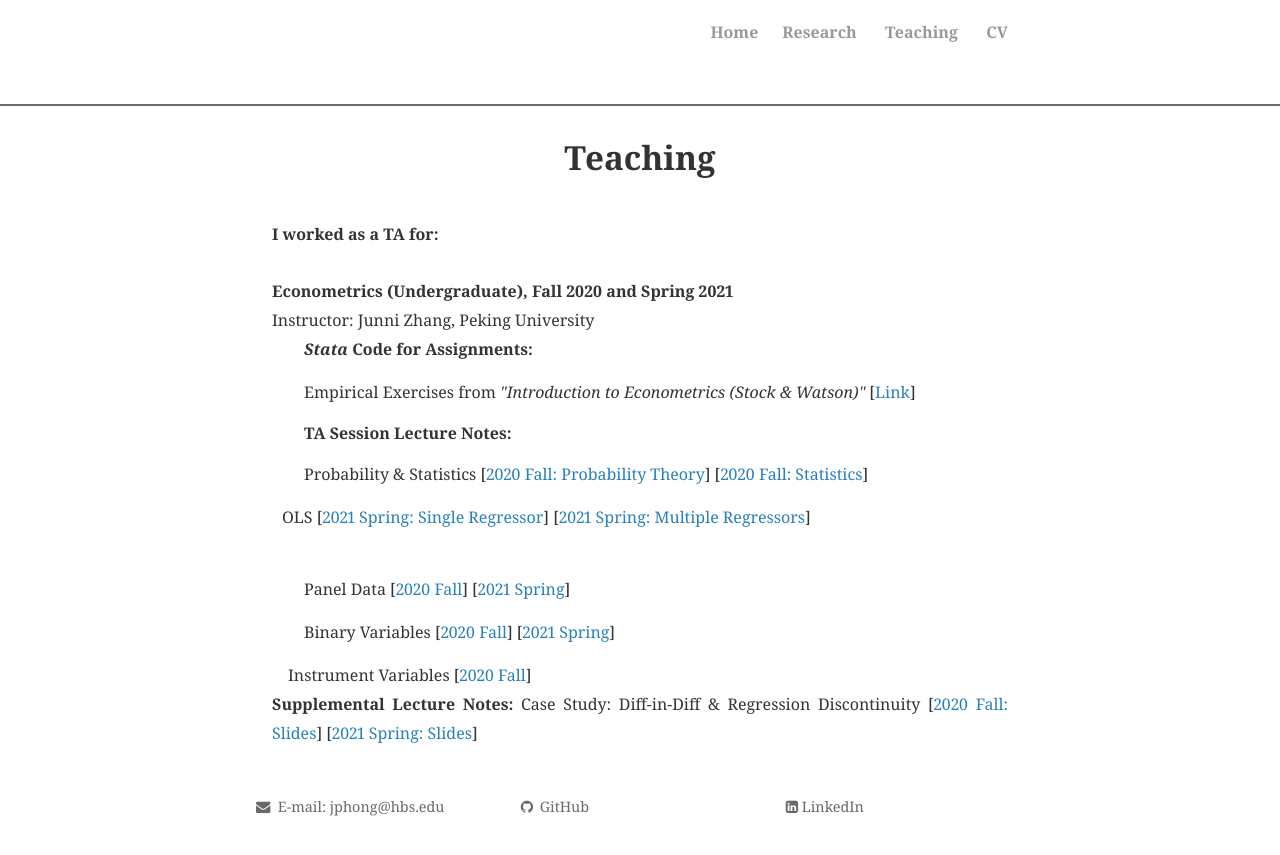
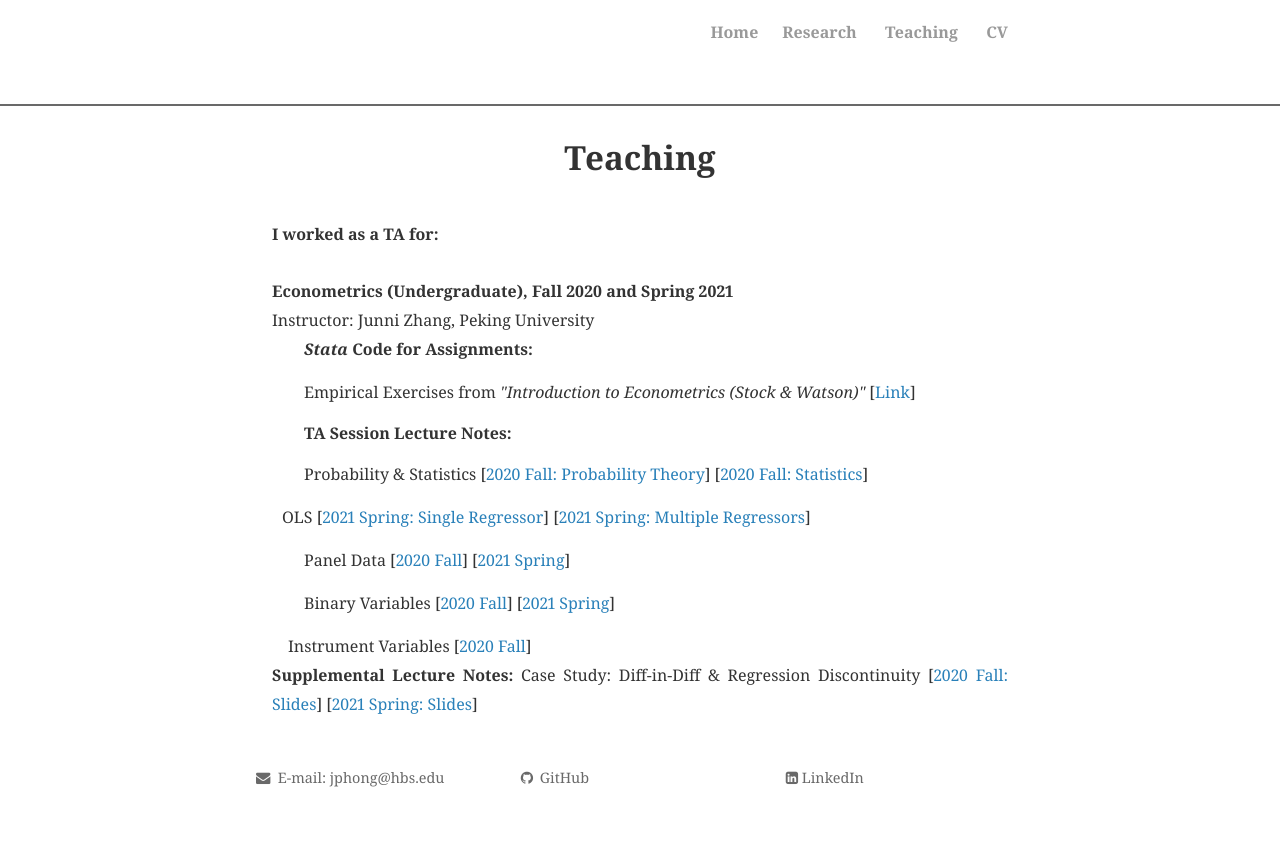
Before and after one commit to JingpengHong/JingpengHong.github.io, a Jekyll site: the page built from teaching.html, in a window 1280 px wide. Shown: the top 855 px of the page. Built offline with Jekyll 4.4.1, drawn with Linux system fonts in a browser that asks for light colours; nearby versions of some CDN libraries; comment, search, counter and statistics services are not loaded; a style sheet for code colours, icons or effects is not loaded.

Commit message:
Update teaching.html

```diff
--- a/teaching.html
+++ b/teaching.html
@@ -18,7 +18,7 @@
 <p style="text-align:justify;text-indent:2em;line-height:1.5"><b>TA Session Lecture Notes: </b>
 <br><p style="text-indent:2em;">Probability & Statistics [<a href="https://www.dropbox.com/s/62at9lfbtq2j41k/Lab1.pdf?dl=0" >2020 Fall: Probability Theory</a>] [<a href="https://www.dropbox.com/s/na318rb2jbj1r1d/Lab_II.pdf?dl=0" >2020 Fall: Statistics</a>]
 <br><p style="text-indent:10px;">OLS [<a href="https://www.dropbox.com/s/wetk8nyfxutmyda/notes_Ch4-5_Jingpeng.pdf?dl=0" >2021 Spring: Single Regressor</a>] [<a href="https://www.dropbox.com/s/nu4obkbv6hf38bu/notes_Ch6-7_Jingpeng.pdf?dl=0" >2021 Spring: Multiple Regressors</a>]</p>
-<br><p style="text-align:justify;text-indent:2em;">Panel Data [<a href="https://www.dropbox.com/s/jz18c6erfsnwxk8/ch10_PanelData_2020F.pdf?dl=0" >2020 Fall</a>] [<a href="https://www.dropbox.com/s/sl6g4omlj7yep9c/ch10_PanelData_2021S.pdf?dl=0" >2021 Spring</a>]
+<p style="text-align:justify;text-indent:2em;">Panel Data [<a href="https://www.dropbox.com/s/jz18c6erfsnwxk8/ch10_PanelData_2020F.pdf?dl=0" >2020 Fall</a>] [<a href="https://www.dropbox.com/s/sl6g4omlj7yep9c/ch10_PanelData_2021S.pdf?dl=0" >2021 Spring</a>]
 <p style="text-align:justify;text-indent:2em;">Binary Variables [<a href="https://www.dropbox.com/s/lvm8v72fq9as5bw/ch11_ProbitLogit_2020F.pdf?dl=0" >2020 Fall</a>] [<a href="https://www.dropbox.com/s/nom4nruf9u2fvu2/ch11_ProbitLogit_2021S.pdf?dl=0" >2021 Spring</a>]
 <p style="text-align:justify;text-indent:1em;"> Instrument Variables [<a href="https://www.dropbox.com/s/e6pn9alqbfb5wwe/ch12_IV_2020F.pdf?dl=0" >2020 Fall</a>]
 <br><b>Supplemental Lecture Notes: </b>
```
